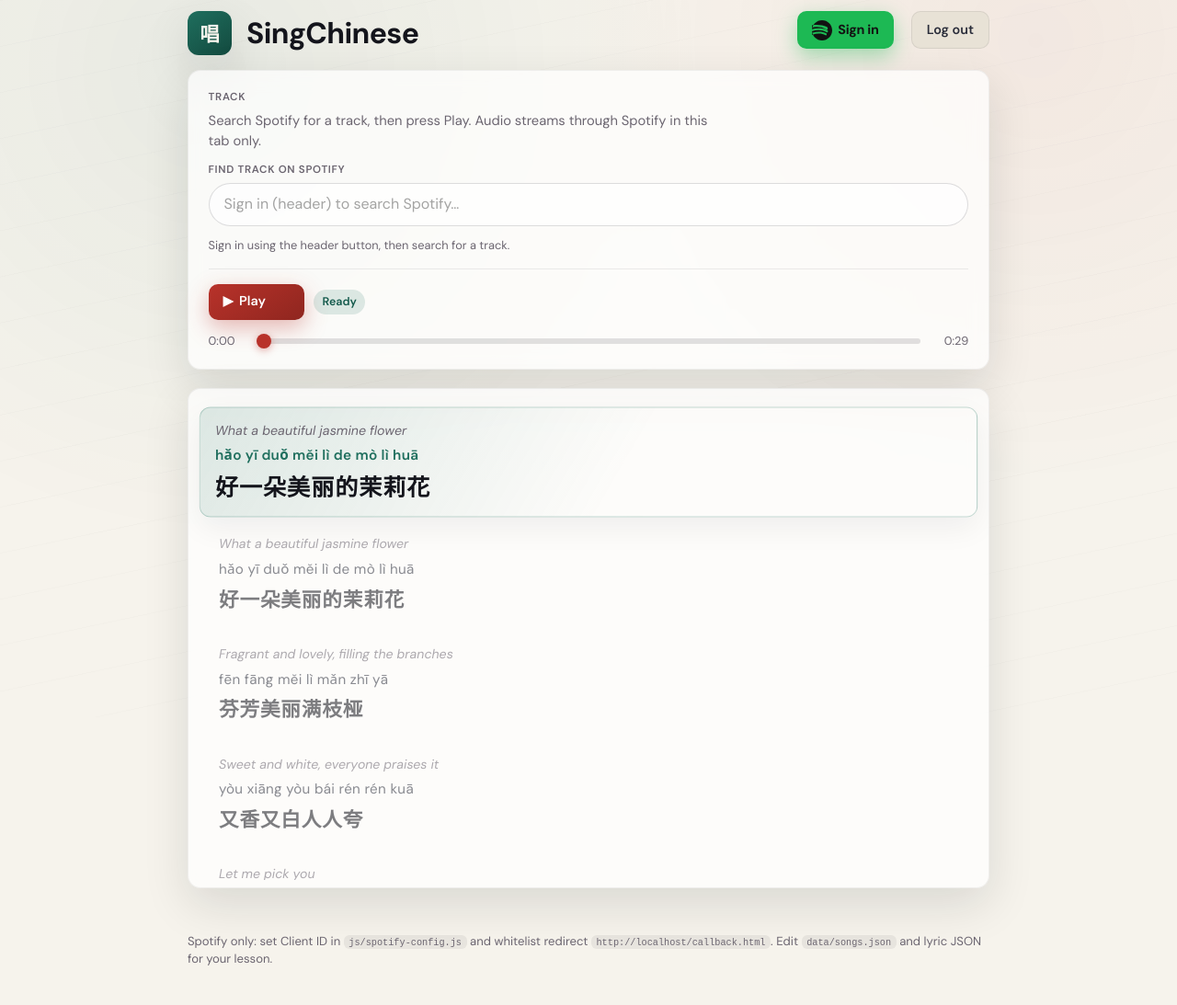
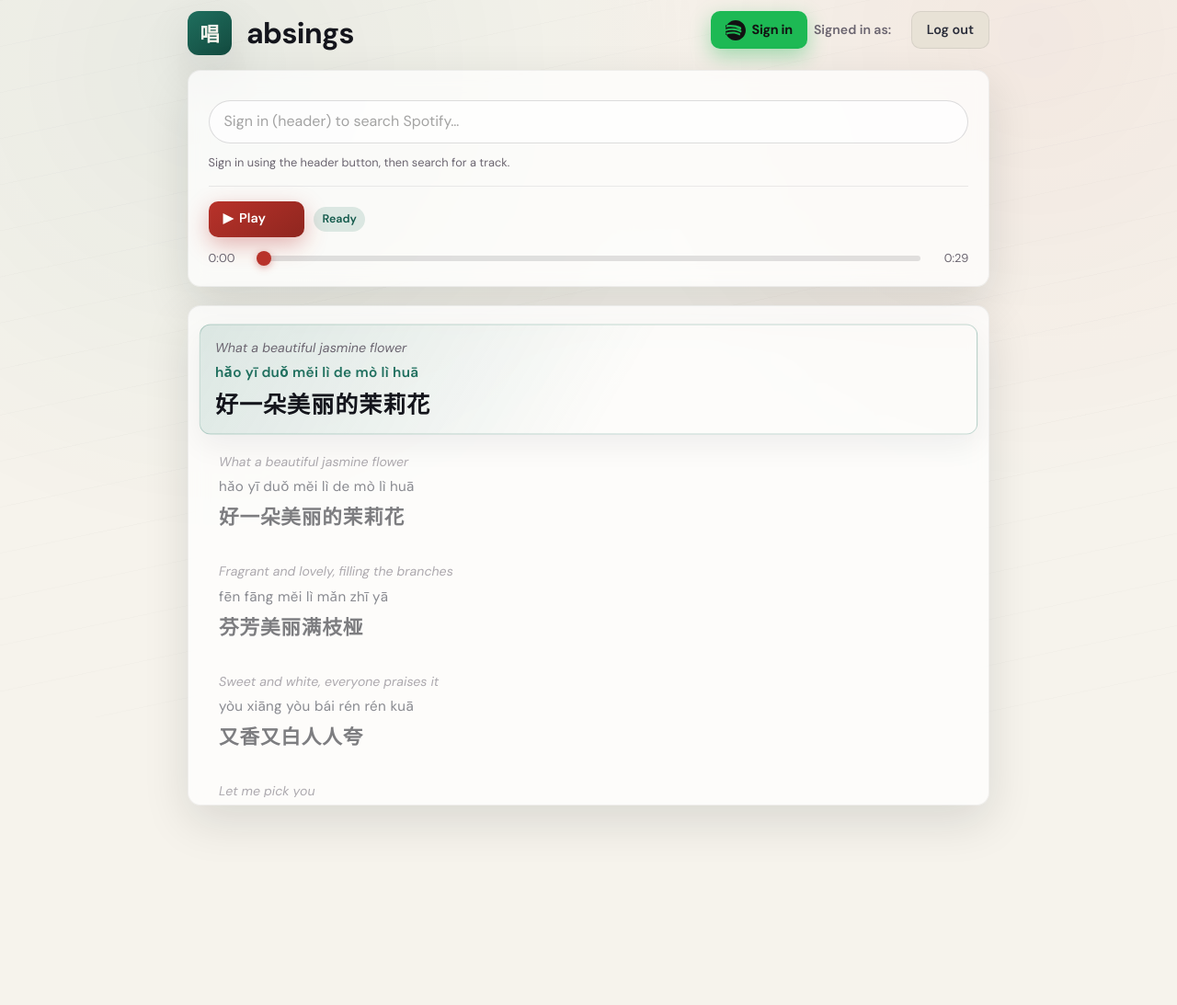
Before and after one commit to Gintong10/singchinese.online, a plain HTML site: page index.html in a window 1280 px wide. Shown: the part 20-1113 px from the top of the page at 92% size. After the commit the page ends 944 px from the top, so only its background shows below. Drawn offline with Linux system fonts and the light colour scheme.

Commit message:
did some changes but ion really know what tbh

```diff
--- a/css/styles.css
+++ b/css/styles.css
@@ -55,8 +55,7 @@ body {
 }
 
 .site-header,
-.main,
-.site-footer {
+.main {
   position: relative;
   z-index: 1;
 }
@@ -169,16 +168,8 @@ body {
   margin-bottom: 0.75rem;
 }
 
-.spotify-brand-label {
-  display: block;
-  margin-bottom: 0.35rem !important;
-}
-
-.spotify-lede {
-  margin: 0;
-  max-width: 34rem;
-  font-size: 0.92rem;
-  color: var(--muted);
+.spotify-hero-head-tools {
+  justify-content: flex-end;
 }
 
 .premium-badge {
@@ -442,7 +433,21 @@ body {
   display: flex;
   flex-wrap: wrap;
   align-items: center;
-  gap: 0.5rem 0.75rem;
+  justify-content: flex-end;
+  gap: 0.5rem 1rem;
+}
+
+.spotify-session-info {
+  display: inline-flex;
+  align-items: baseline;
+  flex-wrap: wrap;
+  gap: 0.35rem;
+}
+
+.spotify-signed-prefix {
+  font-size: 0.88rem;
+  font-weight: 600;
+  color: var(--muted);
 }
 
 .spotify-display-name {
@@ -753,25 +758,6 @@ body {
   font-weight: 600;
 }
 
-.site-footer {
-  max-width: 920px;
-  margin: 0 auto;
-  padding: 0 1.5rem 2.5rem;
-}
-
-.site-footer p {
-  margin: 0;
-  font-size: 0.82rem;
-  color: var(--muted);
-}
-
-.site-footer code {
-  font-size: 0.78em;
-  background: rgba(20, 21, 28, 0.06);
-  padding: 0.12rem 0.35rem;
-  border-radius: 6px;
-}
-
 @media (prefers-reduced-motion: reduce) {
   .lyric-line,
   .btn {
--- a/index.html
+++ b/index.html
@@ -3,7 +3,7 @@
   <head>
     <meta charset="UTF-8" />
     <meta name="viewport" content="width=device-width, initial-scale=1.0" />
-    <title>SingChinese — sing along with Spotify</title>
+    <title>absings</title>
     <link rel="preconnect" href="https://fonts.googleapis.com" />
     <link rel="preconnect" href="https://fonts.gstatic.com" crossorigin />
     <link
@@ -20,7 +20,7 @@
         <div class="brand">
           <span class="brand-mark" aria-hidden="true">唱</span>
           <div>
-            <h1>SingChinese</h1>
+            <h1>absings</h1>
           </div>
         </div>
 
@@ -42,7 +42,10 @@
               <span class="btn-spotify-label">Sign in</span>
             </button>
             <div id="spotifySessionRow" class="spotify-session" hidden>
-              <span id="spotifyDisplayName" class="spotify-display-name"></span>
+              <div class="spotify-session-info">
+                <span class="spotify-signed-prefix">Signed in as:</span>
+                <span id="spotifyDisplayName" class="spotify-display-name"></span>
+              </div>
               <button type="button" id="spotifyLogoutBtn" class="btn btn-ghost btn-sm">
                 Log out
               </button>
@@ -66,19 +69,11 @@
 
       <section class="panel controls-panel" aria-label="Playback">
         <div class="spotify-hero">
-          <div class="spotify-hero-head">
-            <div>
-              <span class="field-label spotify-brand-label">Track</span>
-              <p class="spotify-lede">
-                Search Spotify for a track, then press Play. Audio streams through Spotify in this tab
-                only.
-              </p>
-            </div>
+          <div class="spotify-hero-head spotify-hero-head-tools">
             <span id="spotifyPremiumBadge" class="premium-badge" hidden></span>
           </div>
 
           <label class="field paste-field spotify-search-field">
-            <span class="field-label">Find track on Spotify</span>
             <input
               type="search"
               id="spotifyTrackSearch"
@@ -86,6 +81,7 @@
               autocomplete="off"
               spellcheck="false"
               placeholder="What do you want to play?"
+              aria-label="Search Spotify"
               role="combobox"
               aria-autocomplete="list"
               aria-controls="spotifySearchResults"
@@ -137,14 +133,6 @@
       </section>
     </main>
 
-    <footer class="site-footer">
-      <p>
-        Spotify only: set Client ID in <code>js/spotify-config.js</code> and whitelist redirect
-        <code id="footerRedirectHint"></code>. Edit <code>data/songs.json</code> and lyric JSON for
-        your lesson.
-      </p>
-    </footer>
-
     <!-- Load order matters: config → spotify module → app (no defer; avoids missing SingChineseSpotify when app binds listeners). -->
     <script src="js/spotify-config.js"></script>
     <script src="js/spotify.js"></script>
--- a/js/app.js
+++ b/js/app.js
@@ -24,7 +24,6 @@
   const spotifySelectedLabel = $("spotifySelectedLabel");
   const spotifyClearTrackBtn = $("spotifyClearTrackBtn");
   const spotifyPremiumBadge = $("spotifyPremiumBadge");
-  const footerRedirectHint = $("footerRedirectHint");
   const spotifySetupBanner = $("spotifySetupBanner");
   const setupBannerRedirect = $("setupBannerRedirect");
 
@@ -38,7 +37,6 @@
   /** @type {"idle" | "spotify"} */
   let mode = "idle";
 
-  let lastActiveLine = -1;
   let spotifyRafId = 0;
   let lastSpotifyTimeSec = 0;
   let lastSpotifyDurationSec = 0;
@@ -342,7 +340,6 @@
   function highlightLyrics(t) {
     if (!lyricData) return;
     const lines = lyricsList.querySelectorAll(".lyric-line");
-    let activeIndex = -1;
     lyricData.lines.forEach((line, i) => {
       const el = lines[i];
       if (!el) return;
@@ -353,16 +350,8 @@
         el.classList.add("is-future");
       } else {
         el.classList.add("is-active");
-        activeIndex = i;
       }
     });
-    if (activeIndex >= 0 && activeIndex !== lastActiveLine) {
-      lastActiveLine = activeIndex;
-      const activeEl = lines[activeIndex];
-      activeEl.scrollIntoView({ block: "center", behavior: "smooth" });
-    } else if (activeIndex < 0) {
-      lastActiveLine = -1;
-    }
   }
 
   function updateUiTime(current, duration) {
@@ -582,7 +571,6 @@
   }
 
   function renderLyrics() {
-    lastActiveLine = -1;
     lyricsList.innerHTML = "";
     if (!lyricData) return;
     lyricData.lines.forEach((line) => {
@@ -600,9 +588,9 @@
       li.append(en, py, zh);
       lyricsList.appendChild(li);
     });
-    const titleZh = lyricData.title || "SingChinese";
+    const titleZh = lyricData.title || "absings";
     const titleEn = lyricData.titleEn ? ` (${lyricData.titleEn})` : "";
-    document.title = `${titleZh}${titleEn} — SingChinese`;
+    document.title = `${titleZh}${titleEn} — absings`;
     previewTimeSec = 0;
     highlightLyrics(0);
   }
@@ -641,9 +629,9 @@
       if (spotifyDisplayName) {
         if (cachedSpotifyMe) {
           spotifyDisplayName.textContent =
-            "Signed in as " + (cachedSpotifyMe.display_name || cachedSpotifyMe.id || "listener");
+            cachedSpotifyMe.display_name || cachedSpotifyMe.id || "listener";
         } else {
-          spotifyDisplayName.textContent = "Signed in";
+          spotifyDisplayName.textContent = "listener";
         }
       }
       applyPremiumFromMe(cachedSpotifyMe);
@@ -708,9 +696,6 @@
   async function init() {
     Sp = window.SingChineseSpotify || Sp;
 
-    if (footerRedirectHint && Sp) {
-      footerRedirectHint.textContent = Sp.redirectUri();
-    }
     syncSpotifySetupBanner();
 
     if (spotifyLoginBtn) {
--- a/js/spotify.js
+++ b/js/spotify.js
@@ -230,7 +230,7 @@
 
     // eslint-disable-next-line no-undef
     player = new Spotify.Player({
-      name: "SingChinese web",
+      name: "absings web",
       getOAuthToken: function (cb) {
         getValidAccessToken().then(function (t) {
           return cb(t || "");
```
